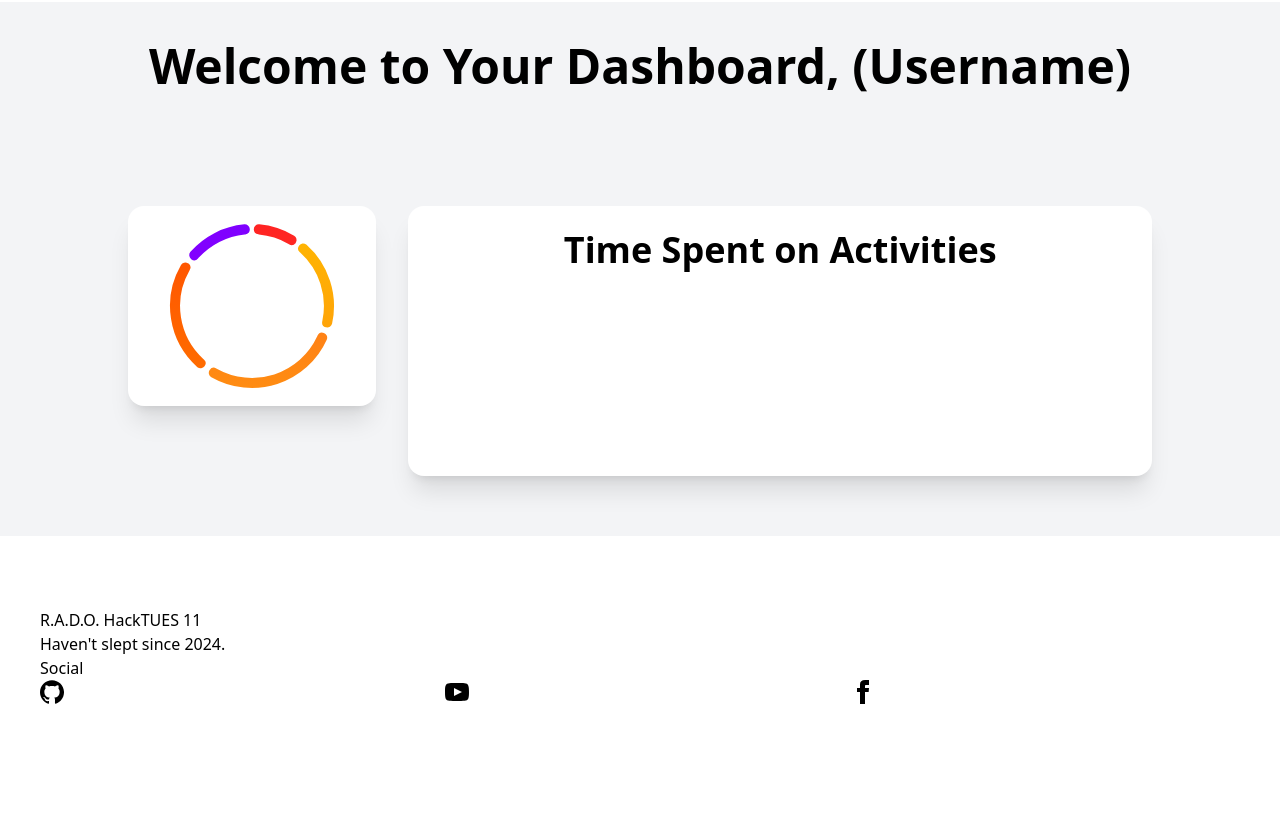
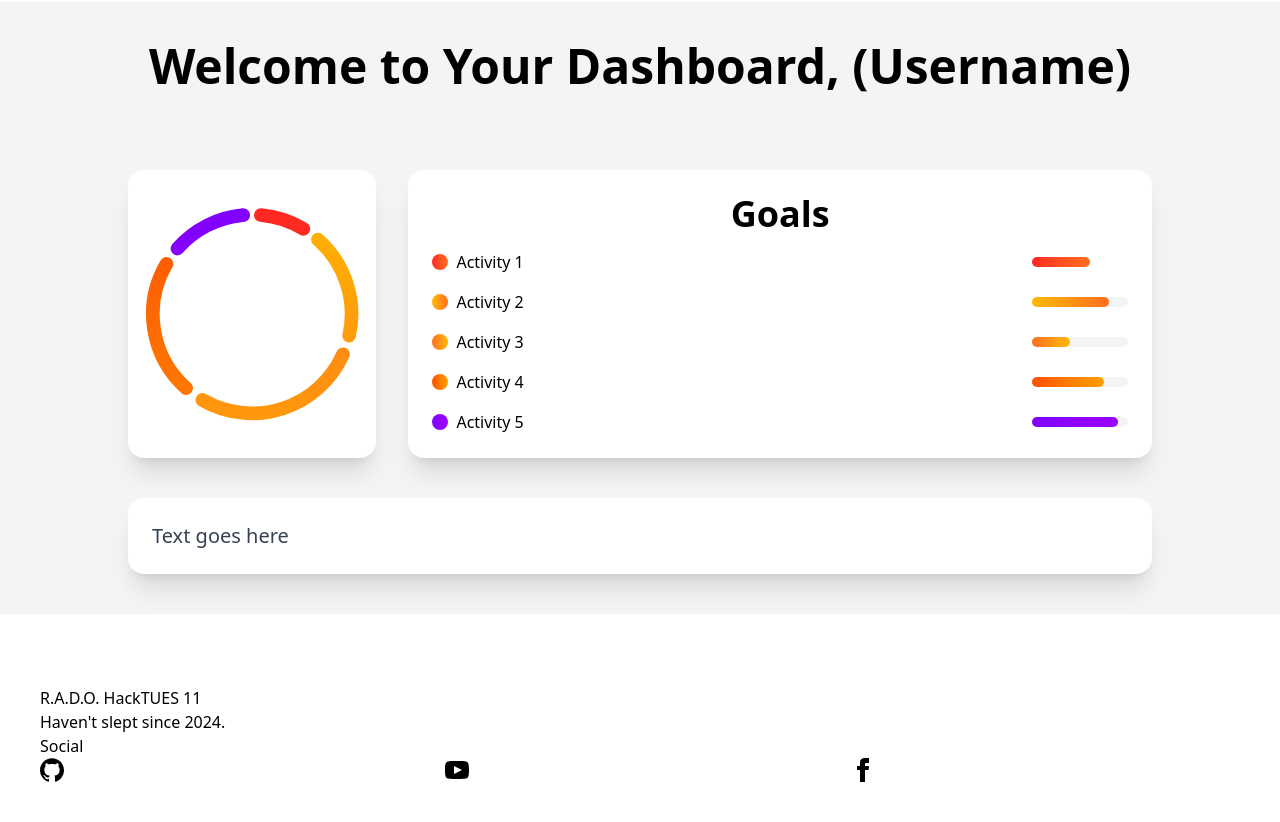
Before and after one commit to KaloyanYanev08/AMA_HackTues11, a Flask app: template templates/stats.html in a window 1280 px wide. Shown: the part 230-1052 px from the top of the page. Before the commit the page ends 934 px from the top, so only its background shows below. Run offline with Flask 3, Linux system fonts and the light colour scheme; the template is opened without the code that fills it, so the values that code supplies are empty; some libraries are stand-ins or nearby versions.

Commit message:
homepage design choices

```diff
--- a/templates/stats.html
+++ b/templates/stats.html
@@ -2,25 +2,22 @@
 
 {% block content %}
 <div class="bg-gray-100 py-10 px-4 text-center animate__animated animate__fadeIn animate__delay-1s">
-    <h1 class="text-5xl font-semibold mb-4">Welcome to Your Dashboard, (Username)</h1>
+    <h1 class="text-5xl font-bold">Welcome to Your Dashboard, (Username)</h1>
 </div>
 
 <div class="bg-gray-100 flex flex-col items-center py-10">
-    <div class="w-[80%] m-5 flex flex-col lg:flex-row gap-8">
+    <div class="w-[80%] flex flex-col lg:flex-row gap-8">
 
-        <div class="w-full lg:w-1/4 p-4 bg-white shadow-xl rounded-2xl flex items-center justify-center" style="aspect-ratio: 1; height: 200px;">
+        <!-- Pie Chart Box -->
+        <div class="w-full lg:w-1/4 p-4 bg-white shadow-xl rounded-2xl flex items-center justify-center" style="flex-grow: 1;">
             <canvas id="pieChart" class="rounded-lg w-full h-full"></canvas>
         </div>
 
-        <div class="w-full lg:w-3/4 p-6 bg-white shadow-xl rounded-2xl">
-            <h2 class="text-4xl font-bold text-center mb-4">Time Spent on Activities</h2>
+        <!-- Activities Box -->
+        <div class="w-full lg:w-3/4 p-6 bg-white shadow-xl rounded-2xl flex flex-col justify-start" style="flex-grow: 1;">
+            <h2 class="text-4xl font-bold text-center mb-4">Goals</h2>
 
-            <div class="collapse bg-gray-100 border-base-300 border relative">
-                <input type="checkbox" />
-                <div class="collapse-title font-semibold">Statistics</div>
-
-                <div class="collapse-content text-sm -mt-4">
-                    <div class="space-y-2">
+            <div class="space-y-4">
                 <div class="flex items-center">
                     <div class="w-4 h-4 rounded-full bg-gradient-to-r from-[#FF2323] to-[#FF6D1F] mr-2"></div>
                     <span>Activity 1</span>
@@ -62,9 +59,14 @@
                 </div>
             </div>
         </div>
-            </div>
+
     </div>
 
+    <!-- New Div Below the Two Boxes -->
+    <div class="w-[80%] mt-10 p-6 bg-white shadow-xl rounded-2xl">
+        <p class="text-xl text-gray-700">
+            Text goes here
+        </p>
     </div>
 </div>
 
@@ -117,6 +119,7 @@
                     display: false
                 }
             },
+            maintainAspectRatio: false,  // This allows resizing dynamically based on container size
         }
     });
 </script>
```
Lines whose indentation alone changed are shown as unchanged.
